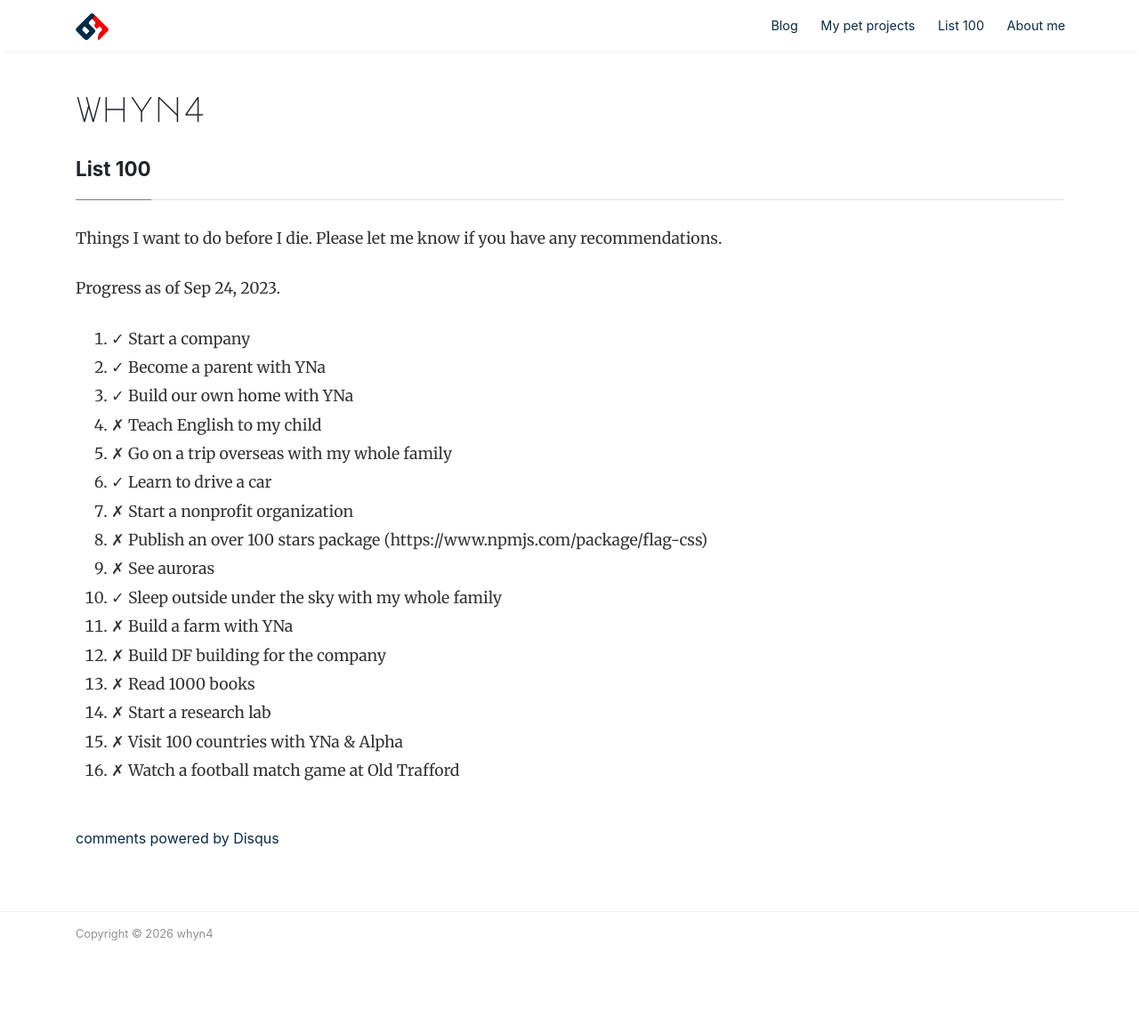
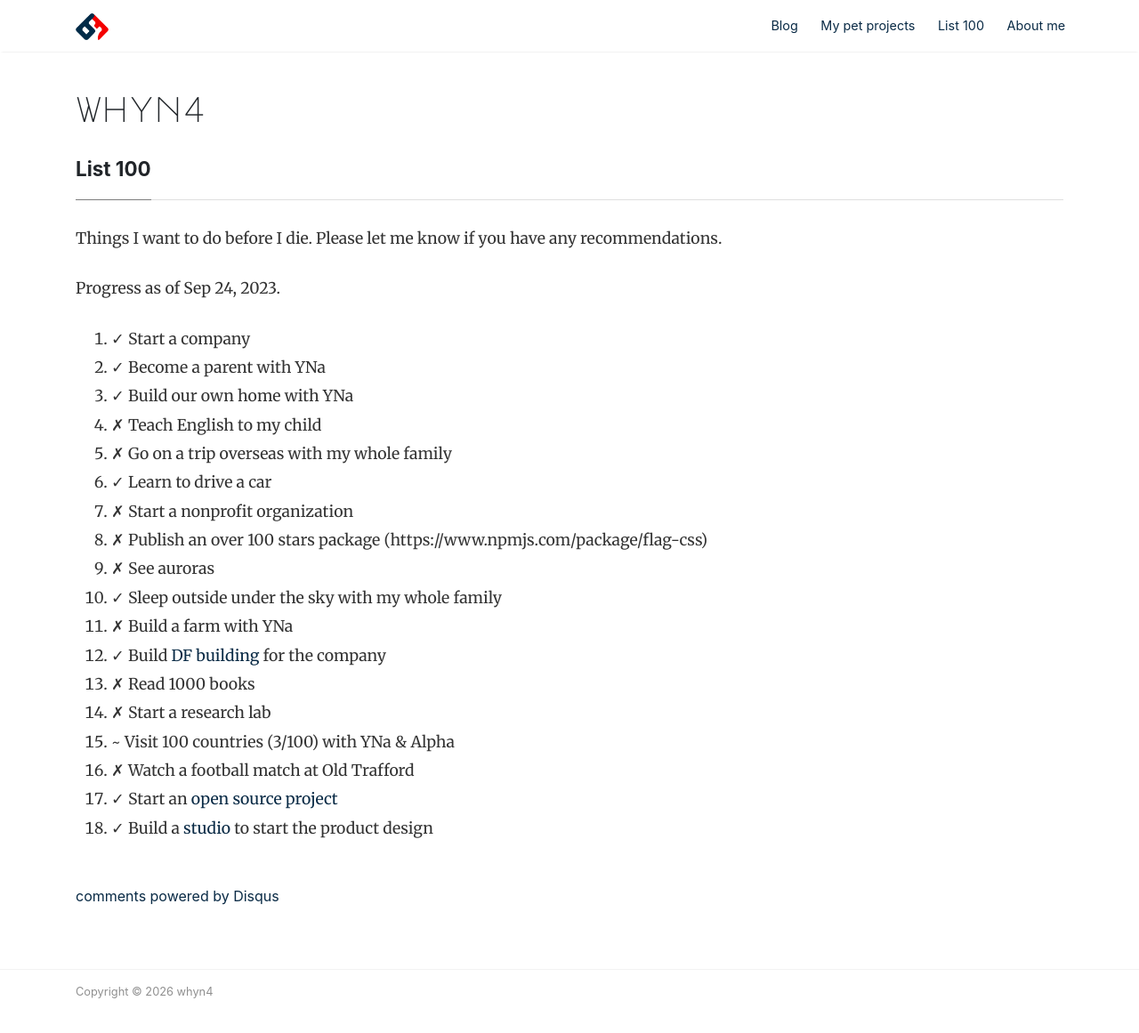
Before and after one commit to Quynh-Nguyen/quynh-nguyen.github.io, a Jekyll site: the page built from _pages/list-100.md, in a window 1280 px wide and 1198 px high. Shown: the top 1161 px of the window at 89% size. Built offline with Jekyll 4.4.1, drawn with Linux system fonts in a browser that asks for light colours; nearby versions of some CDN libraries; comment, search, counter and statistics services are not loaded.

Commit message:
chore: update list 100 progress

```diff
--- a/_pages/list-100.md
+++ b/_pages/list-100.md
@@ -20,8 +20,10 @@ Progress as of Sep 24, 2023.
 9. ✗ See auroras
 10. ✓ Sleep outside under the sky with my whole family
 11. ✗ Build a farm with YNa
-12. ✗ Build DF building for the company
+12. ✓ Build [DF building](https://maps.app.goo.gl/gnuVJvdGVXApyT7n7) for the company
 13. ✗ Read 1000 books
 14. ✗ Start a research lab
-15. ✗ Visit 100 countries with YNa & Alpha
-16. ✗ Watch a football match game at Old Trafford
+15. ~ Visit 100 countries (3/100) with YNa & Alpha
+16. ✗ Watch a football match at Old Trafford
+17. ✓ Start an [open source project](https://spacedf.com/)
+18. ✓ Build a [studio](https://studio.df.technology/) to start the product design
```
